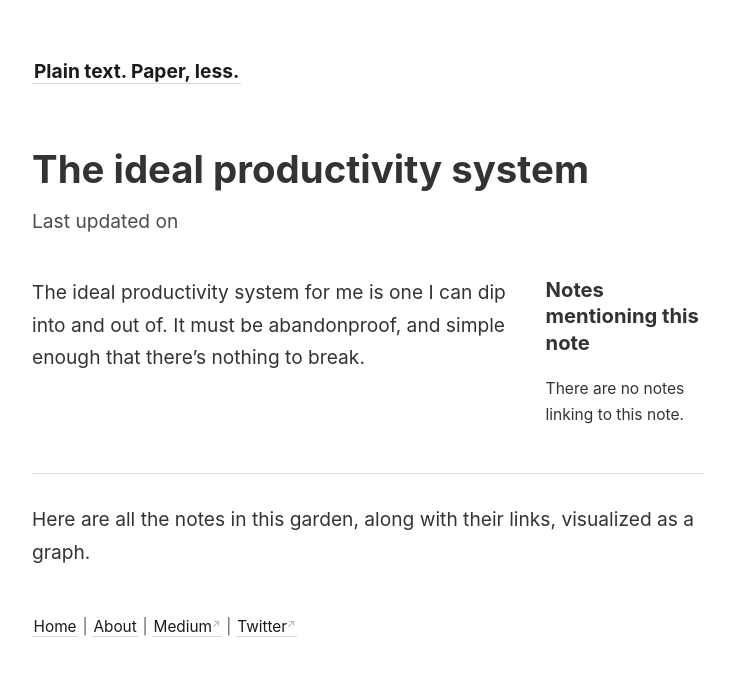
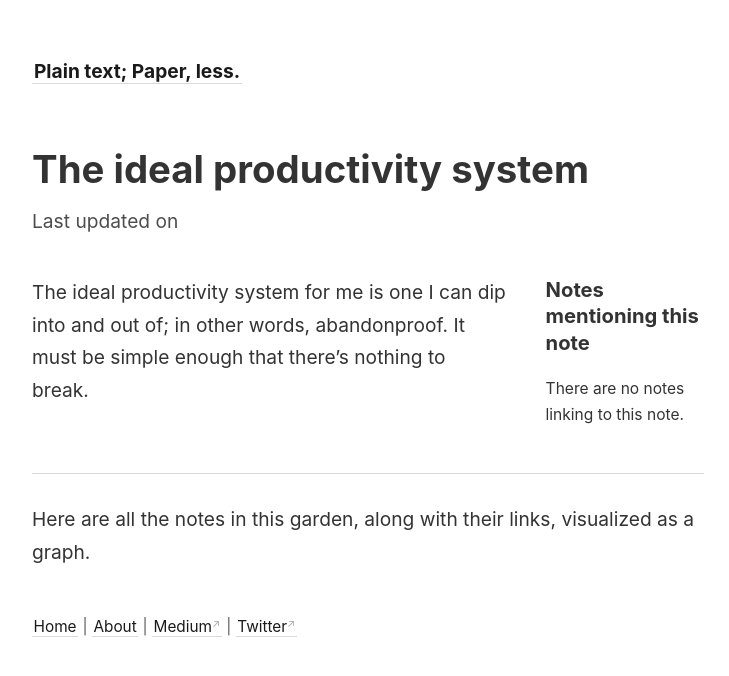
Before and after one commit to miscemw/Paper-Less, a Jekyll site: the page built from _notes/Ideal Productivity System.md, in a window 1280 px wide. Shown: the top 676 px of the page, without its empty margins (272-1001 px from the left). Built offline with Jekyll 4.4.1, drawn with Linux system fonts in a browser that asks for light colours.

Commit message:
Added pages

```diff
--- a/_config.yml
+++ b/_config.yml
@@ -1,4 +1,4 @@
-title:               Plain text. Paper, less.
+title:               Plain text; Paper, less.
 include:             ['_pages']
 exclude:             ['_includes/notes_graph.json']
 # You may need to change the base URL depending on your deploy configuration.
--- a/_notes/Ideal Productivity System.md
+++ b/_notes/Ideal Productivity System.md
@@ -2,4 +2,4 @@
 title: The ideal productivity system
 ---
 
-The ideal productivity system for me is one I can dip into and out of. It must be abandonproof, and simple enough that there's nothing to break.
+The ideal productivity system for me is one I can dip into and out of; in other words, abandonproof. It must be simple enough that there's nothing to break.
--- a/_sass/_style.scss
+++ b/_sass/_style.scss
@@ -4,7 +4,7 @@ $color-subtext: hsl(0, 0%, 30%);
 $color-border: hsl(0, 0%, 85%);
 $color-box-background: mix($color-primary, white, 4%);
 $border-radius: 4px;
-$font-family: -apple-system, BlinkMacSystemFont, Segoe UI, Helvetica, Arial,
+$font-family: -apple-system, BlinkMacSystemFont, Segoe UI, Helvetica, Georgia,
   sans-serif, Apple Color Emoji, Segoe UI Emoji, Segoe UI Symbol;
 
 body {
```
